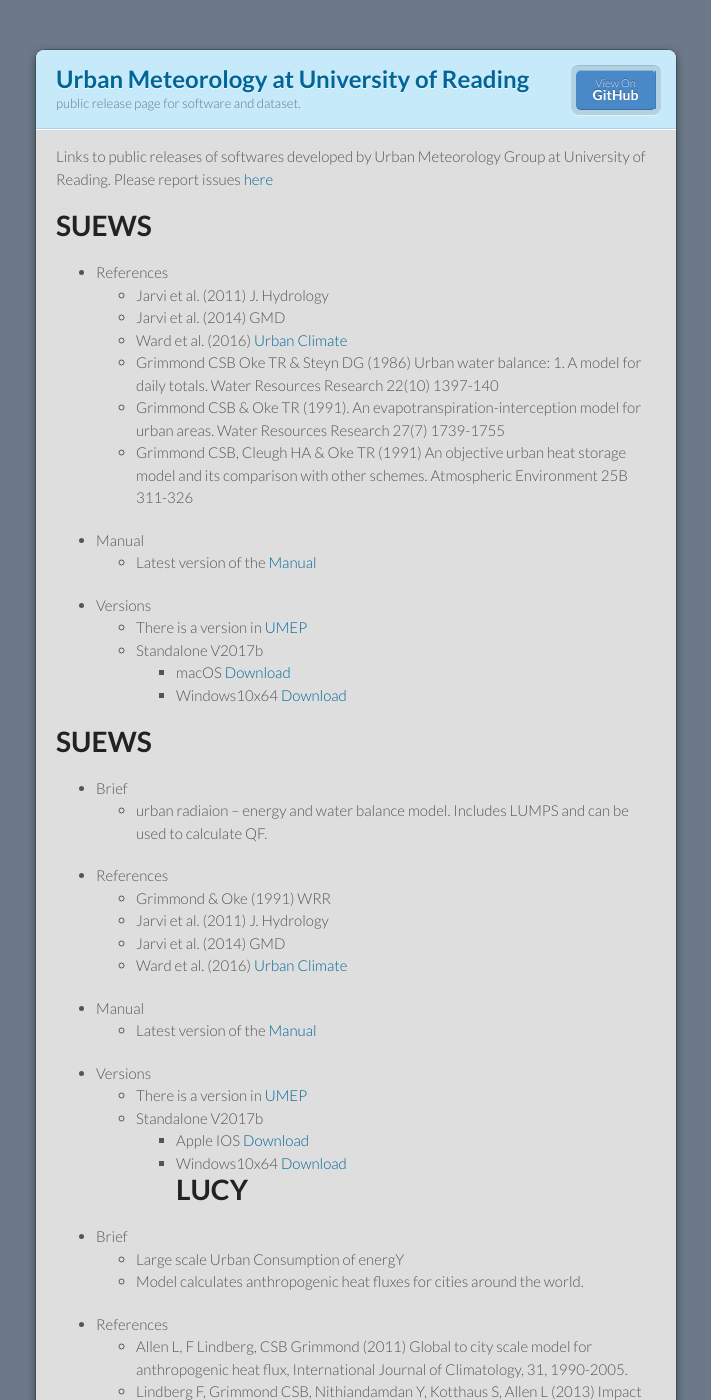
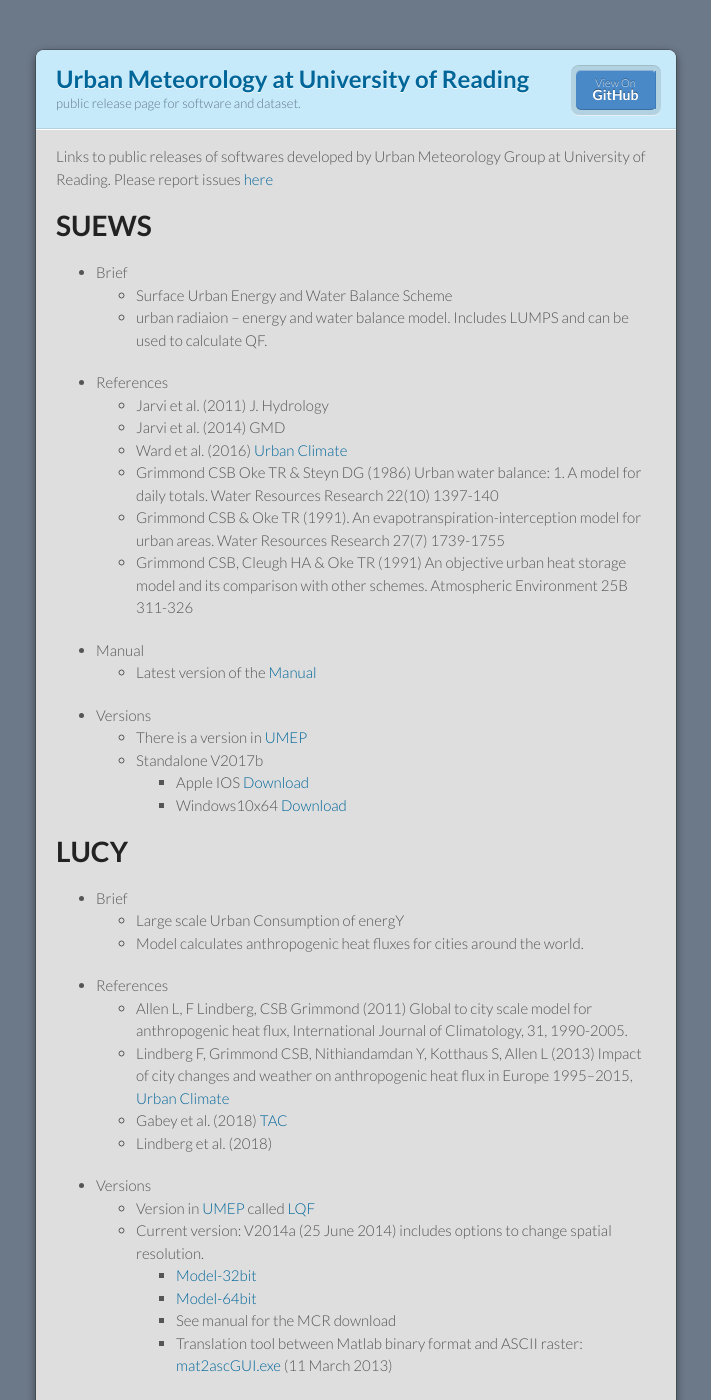
Before and after one commit to Urban-Meteorology-Reading/Urban-Meteorology-Reading.github.io, a Jekyll site: the page built from index.md, in a window 1280 px wide and 1400 px high. Shown: the whole window, without its empty margins (284-995 px from the left). Built offline with Jekyll 4.4.1, drawn with Linux system fonts in a browser that asks for light colours.

Commit message:
Update index.md

```diff
--- a/index.md
+++ b/index.md
@@ -16,6 +16,9 @@ Links to public releases of softwares developed by Urban Meteorology Group at Un
 Please report issues [here](https://github.com/Urban-Meteorology-Reading/Urban-Meteorology-Reading.github.io/issues)
 
 # SUEWS
+* Brief
+  * Surface Urban Energy and Water Balance Scheme
+  * urban radiaion – energy and water balance model. Includes LUMPS and can be used to calculate QF.
 * References
   * Jarvi et al. (2011) J. Hydrology
   * Jarvi et al. (2014) GMD
@@ -28,25 +31,9 @@ Please report issues [here](https://github.com/Urban-Meteorology-Reading/Urban-M
 * Versions
   * There is a version in [UMEP](https://umep-docs.readthedocs.io/en/latest/)
   * Standalone V2017b
-    * macOS <a href="other files/SUEWS_V2017b_macOS.zip" download>Download </a>
+    * Apple IOS <a href="other files/SUEWS_V2017b_macOS.zip" download>Download </a>
     * Windows10x64 <a href="other files/SUEWS_V2017b_Win10x64.zip" download>Download</a>
 
-
-# SUEWS
-* Brief
-  * urban radiaion – energy and water balance model. Includes LUMPS and can be used to calculate QF.
-* References
-  * Grimmond & Oke (1991) WRR
-  * Jarvi et al. (2011) J. Hydrology
-  * Jarvi et al. (2014) GMD
-  * Ward et al. (2016) [Urban Climate](https://www.sciencedirect.com/science/article/pii/S2212095516300256)
-* Manual
-  * Latest version of the [Manual](http://suews-docs.readthedocs.io)
-* Versions
-  * There is a version in [UMEP](https://umep-docs.readthedocs.io/en/latest/)
-  * Standalone V2017b
-    * Apple IOS <a href="other files/SUEWS_V2017b_macOS.zip" download>Download </a>
-    * Windows10x64 <a href="other files/SUEWS_V2017b_Win10x64.zip" download>Download</a>
 # LUCY
 * Brief
    * Large scale Urban Consumption of energY
```
